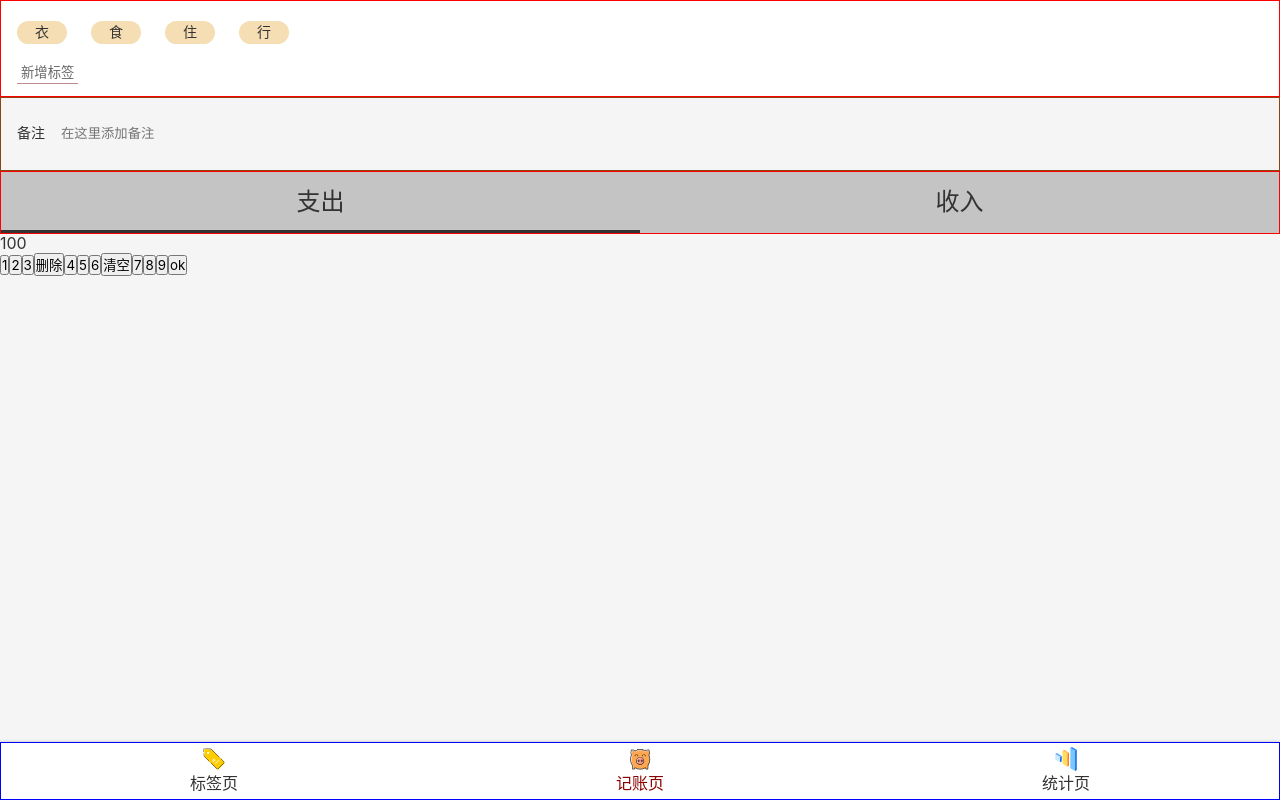
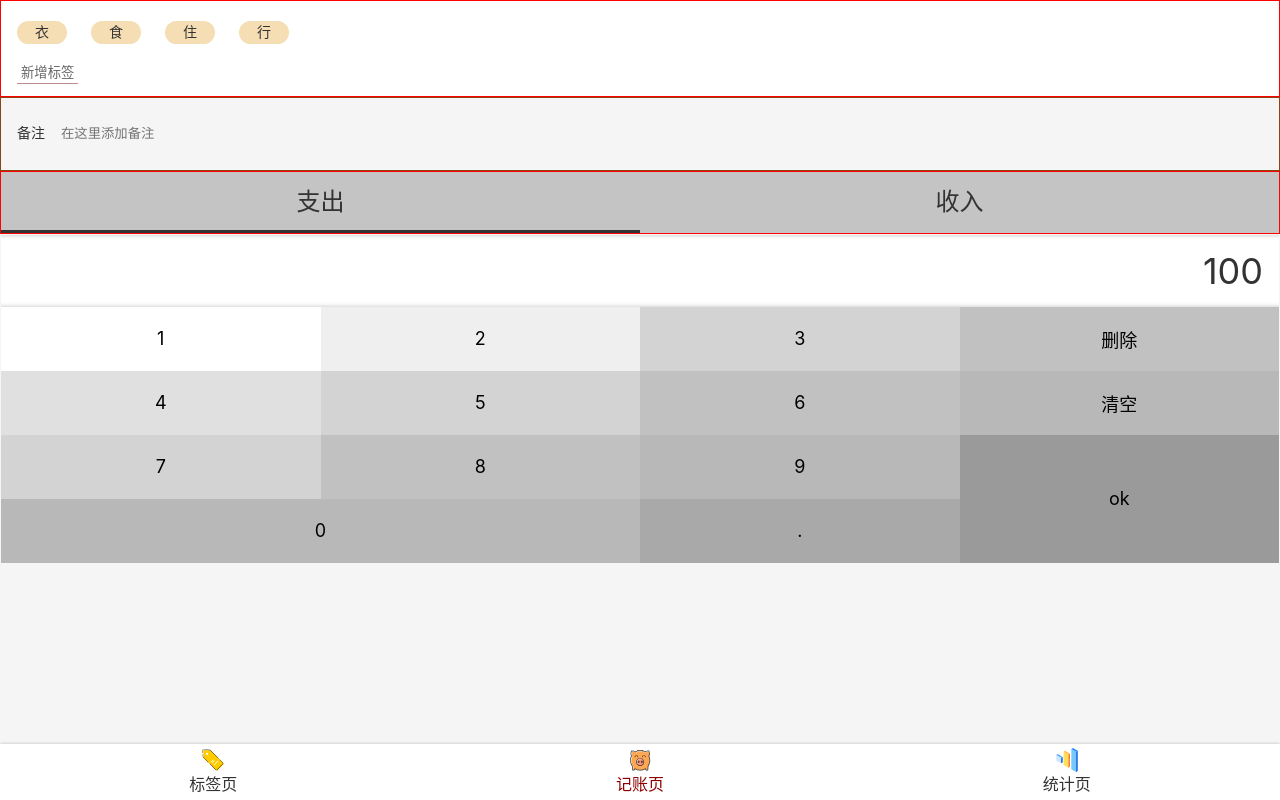
Before and after one commit to Guang-Yu6/react-money, a React app: page /#/money in a window 1280 px wide. Built offline with nearby package versions, Linux system fonts and the light colour scheme.

Commit message:
数字面板的UI搞定

```diff
--- a/src/components/Nav.tsx
+++ b/src/components/Nav.tsx
@@ -6,7 +6,7 @@
 
 const NavWrapper = styled.nav`
   background: white;
-  border: 1px solid blue;
+  //border: 1px solid blue;
   line-height: 24px;
   box-shadow: 0 0 3px rgba(0,0,0,0.25);
   > ul {
--- a/src/index.scss
+++ b/src/index.scss
@@ -28,3 +28,8 @@
   height: 1em;
   display: inline-block;
 }
+.clearfix::after {
+  content: '';
+  display: block;
+  clear: both;
+}
--- a/src/views/Money.tsx
+++ b/src/views/Money.tsx
@@ -73,7 +73,56 @@
   }
 `;
 const NumberPadSection = styled.section`
-
+  border: 1px solid whitesmoke;
+  display: flex;
+  flex-direction: column;  // 上下部剧
+  > .output{
+    background: white;
+    font-size: 36px;
+    line-height: 72px;
+    text-align: right; // 字体靠右
+    padding: 0 16px;
+    box-shadow: inset 0 -5px 5px -5px rgba(0,0,0,0.25),
+                inset 0 5px 5px -5px rgba(0,0,0,0.25);
+  }
+  > .pad{
+    > button {
+      font-size: 18px;
+      float: left;
+      width: 25%;
+      height: 64px;
+      border: none;
+      &.ok{height: 128px;float: right;}
+      &.zero{width: 50%;}
+      &:nth-child(1){
+        background: white;
+      }
+      &:nth-child(5){
+        background: #E0E0E0;
+      }
+      &:nth-child(3),
+      &:nth-child(6),
+      &:nth-child(9){
+        background:#D3D3D3;
+      }
+      &:nth-child(4),
+      &:nth-child(7),
+      &:nth-child(10){
+        background: #C1C1C1;
+      }
+      &:nth-child(8),
+      &:nth-child(11),
+      &:nth-child(13){
+        background: #B8B8B8;
+      }
+      &:nth-child(12){
+        background: #9A9A9A;
+      }
+      &:nth-child(14){
+        background: #A9A9A9;
+      }
+    }
+  }
 `;
 
 function Money() {
@@ -104,8 +153,8 @@
       </CategorySection>
 
       <NumberPadSection>
-        <div>100</div>
-        <div>
+        <div className="output">100</div>
+        <div className="pad clearfix">
           <button>1</button>
           <button>2</button>
           <button>3</button>
@@ -117,7 +166,9 @@
           <button>7</button>
           <button>8</button>
           <button>9</button>
-          <button>ok</button>
+          <button className="ok">ok</button>
+          <button className="zero">0</button>
+          <button className="dot">.</button>
         </div>
       </NumberPadSection>
     </Layout>
```
